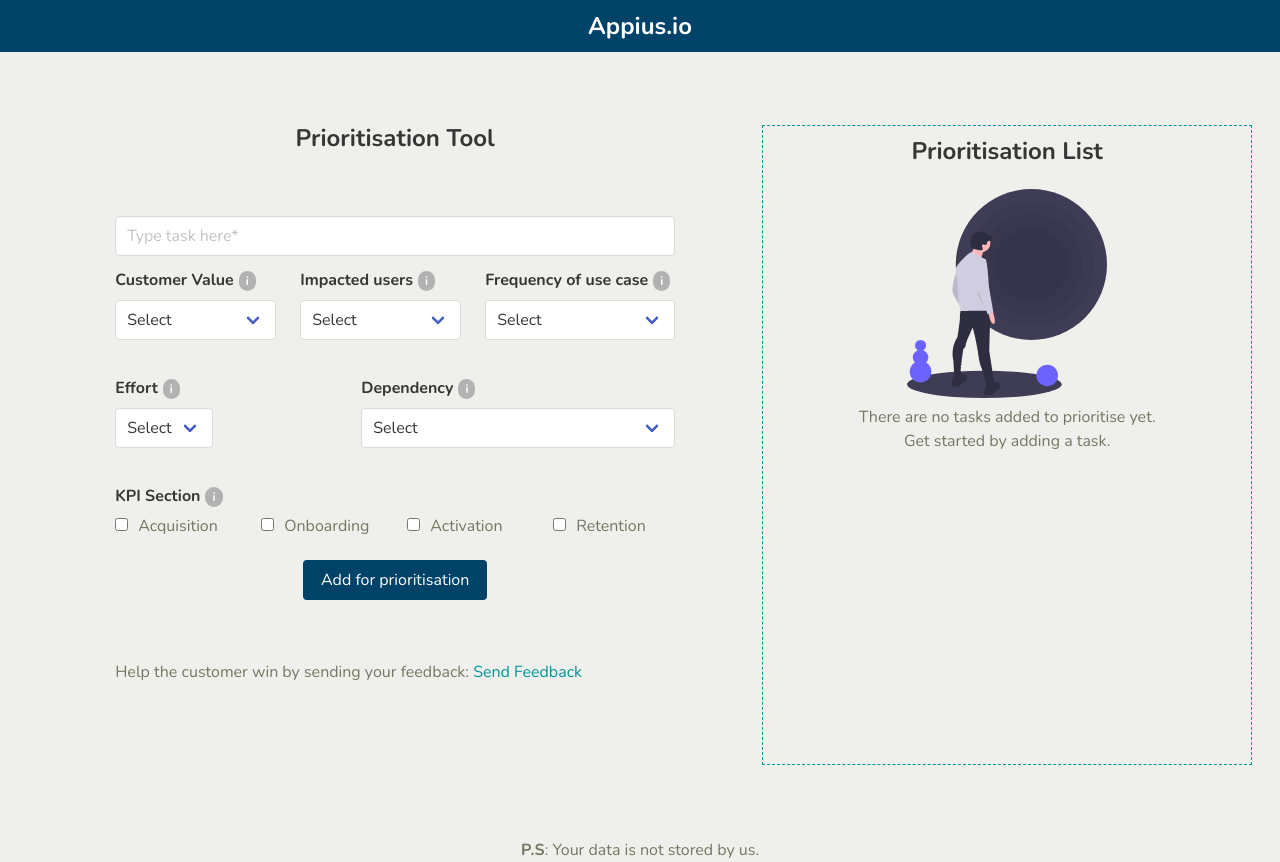
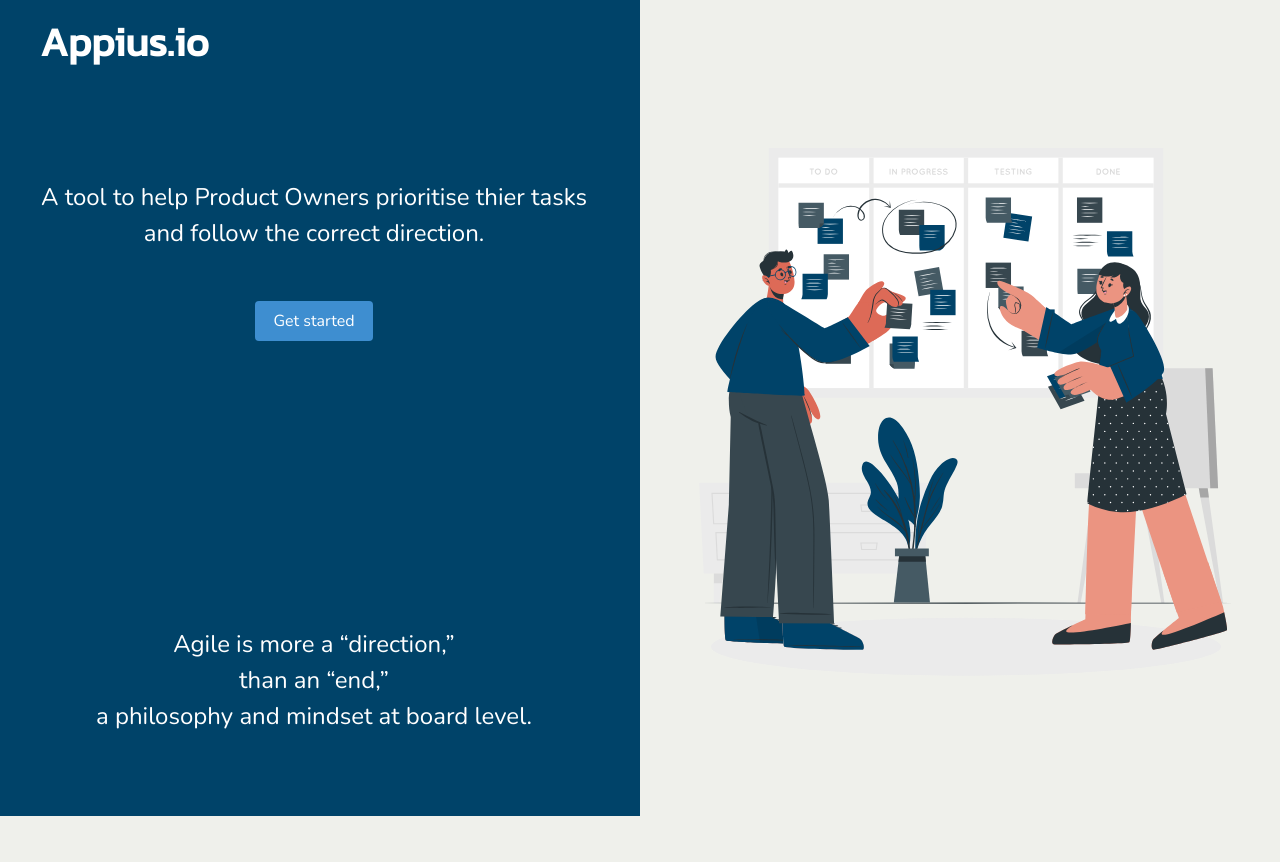
Before and after one commit to saugandhkaran/appius.io, a React (Create React App) app: page / in a window 1280 px wide. After the commit the page ends 816 px from the top, so only its background shows below. Built offline with nearby package versions, Linux system fonts and the light colour scheme.

Commit message:
ädded homepage

```diff
--- a/src/App.scss
+++ b/src/App.scss
@@ -1,6 +1,7 @@
 @charset "utf-8";
 // Import a Google Font
 @import url('https://fonts.googleapis.com/css?family=Nunito:400,700');
+@import url('https://fonts.googleapis.com/css2?family=Kanit:wght@100;300;400&display=swap');
 
 // Set your brand colors
 $navyblue: #004369;
@@ -36,8 +37,12 @@
 @import '../node_modules/bulma/sass/layout/hero.sass';
 @import '../node_modules/bulma/sass/layout/section.sass';
 
-.App {
+.prioritisation-tool  {
   max-width: 1200px;
   margin: 0 auto;
   padding: 0 10px;
 }
+
+h1, h2, h3, h4, h5, h6 {
+  font-family: 'Kanit', sans-serif;
+}
--- a/src/components/PriorityProgressModal.js
+++ b/src/components/PriorityProgressModal.js
@@ -3,14 +3,14 @@
 function PriorityProgressModal(props) {
   return (
     <div className="modal animate__animated animate__fadeIn is-active">
-    <div className="modal-background"></div>
+      <div className="modal-background"></div>
       <div className="modal-content center">
         <div className="columns">
           <div className="column"><img className="progress-images" alt="Calculating" src={calculating} /><p className="center">Calculating priority</p></div>
         </div>
         <progress className="progress is-small is-info" max="100"></progress>
       </div>
-    <button className="modal-close is-large" aria-label="close"></button>
+      <button className="modal-close is-large" aria-label="close"></button>
     </div>
   )
 }
--- a/src/components/UsTile.js
+++ b/src/components/UsTile.js
@@ -1,3 +1,4 @@
+import './UsTile.scss'
 import formEntries from '../resources/data/FormEntries';
 function UsTile(props) {
   const formula = new formEntries();
@@ -25,6 +26,9 @@
           {props.items.metrics.length > 0 && <p>KPI - {metrics} </p>}
         </div>
       </div>
+      {/* <footer class="card-footer">
+        <p class="card-footer-item">Remove task</p>
+      </footer> */}
     </div>)
 }
 
--- /dev/null
+++ b/src/components/UsTile.scss
@@ -0,0 +1,5 @@
+.card-footer{
+    .card-footer-item {
+        cursor: pointer;
+    }
+}
--- a/src/index.js
+++ b/src/index.js
@@ -3,14 +3,11 @@
 import './index.scss';
 import 'bulma';
 import App from './App';
-import TheHeader from './components/TheHeader';
 import reportWebVitals from './reportWebVitals';
 
 ReactDOM.render(
   <React.StrictMode>
-    <TheHeader />
     <div className="app"><App/></div>
-    <p className="center"><b>P.S</b>: Your data is not stored by us.</p>
   </React.StrictMode>,
   document.getElementById('root')
 );
--- a/src/index.scss
+++ b/src/index.scss
@@ -12,7 +12,7 @@
     monospace;
 }
 
-.app {
-  max-width: 1200px;
-  margin: 0 auto;
-}
+// .app {
+//   max-width: 1200px;
+//   margin: 0 auto;
+// }
--- /dev/null
+++ b/src/pages/Home/Home.js
@@ -0,0 +1,24 @@
+import './Home.scss';
+import landingImage from '../../resources/assets/home.svg';
+import { Link } from 'react-router-dom';
+function Home() {
+  return (
+    <div className="home columns is-vcentered">
+      <div className="column left-section">
+        <h2 className="title is-2 brand">Appius.io</h2>
+        <div className="home-description">
+          <p className="center">A tool to help Product Owners prioritise thier tasks <br />and follow the correct direction.</p>
+          <div className="center">
+            <Link to="/prioritytool"><button className="button is-info">Get started</button></Link>
+          </div>
+          <p className="bottom center">Agile is more a “direction,” <br />than an “end,” <br />a philosophy and mindset at board level.</p>
+        </div>
+      </div>
+      <div className="column right-section">
+        <img src={landingImage} alt="landing image" />
+      </div>
+    </div>
+  )
+}
+
+export default Home;
--- /dev/null
+++ b/src/pages/Home/Home.scss
@@ -0,0 +1,29 @@
+@import '../../App.scss';
+
+.home {
+    min-height: 100vh;
+}
+.left-section {
+    background-color: $navyblue;
+    min-height: 100vh;
+    .brand{padding:20px 40px;}
+    .title {color: white;}
+    .home-description {
+        padding: 50px 20px;
+        p {
+            color: white;
+            font-size: 1.5rem;
+            padding: 20px 0px;
+        }
+        .button {
+            margin: 30px 10px;
+        }
+        .bottom {
+            margin-top: 40%;
+        }
+    }
+}
+
+.right-section {
+    position: relative;
+}
--- a/src/pages/PrioritisationTool/PrioritisationTool.js
+++ b/src/pages/PrioritisationTool/PrioritisationTool.js
@@ -6,6 +6,8 @@
 import PriorityProgressModal from '../../components/PriorityProgressModal';
 import ConfirmationModal from '../../components/ConfirmationModal';
 import JsonTOCSV from '../../utils/JsonToCSV';
+import Header from '../../components/TheHeader';
+import TheHeader from '../../components/TheHeader';
 
 function PrioritisationTool() {
   const [items, setItems] = useState([]);
@@ -29,7 +31,7 @@
     formData.reset();
   }
 
-  let usList = items.map((item) => <UsTile items={item} key={item.name}/>);
+  let usList = items.map((item) => <UsTile items={item} key={item.name} />);
   const prioritize = () => {
     startModal();
     setTimeout(() => {
@@ -62,19 +64,21 @@
   }
 
   return (
+    <div>
+      <TheHeader />
       <div className="prioritisation-tool animate__animated animate__fadeIn">
         {showClearConfirmation && <ConfirmationModal modalInfo={deleteInfo} />}
         {showModal && <PriorityProgressModal totalItems={items.length} />}
         <div className="columns">
           <div className="roi-form-section column is-three-fifths">
-          <RoiForm setObjectFunction={ setObject }/>
+            <RoiForm setObjectFunction={setObject} />
           </div>
           <div className="list column">
             <h4 className="title is-4 center">Prioritisation List</h4>
-          { items.length === 0 && <div className="center">
-            <img className="noresult-image" src={noResultImage} alt="No results"/>
+            {items.length === 0 && <div className="center">
+              <img className="noresult-image" src={noResultImage} alt="No results" />
               <p>There are no tasks added to prioritise yet. <br />Get started by adding a task.</p>
-          </div> }
+            </div>}
             {usList}
             {items.length > 0 && <div className="list-button">
               <button className="button is-primary" onClick={prioritize}>Prioritise</button>
@@ -86,6 +90,7 @@
           </div>
         </div>
       </div>
+    </div>
   );
 }
 
--- a/src/router/routes.js
+++ b/src/router/routes.js
@@ -1,11 +1,15 @@
 import { BrowserRouter, Route, Switch } from 'react-router-dom';
 import PrioritisationTool from '../pages/PrioritisationTool/PrioritisationTool';
+import Home from '../pages/Home/Home';
 
-function Routes(){
+function Routes() {
   return (
     <BrowserRouter>
       <Switch>
-          <Route path="/">
+        <Route exact path="/">
+          <Home />
+        </Route>
+        <Route path="/prioritytool">
           <PrioritisationTool />
         </Route>
       </Switch>
```
Also changed, not shown: src/components/ConfirmationModal.js (+6 -6 lines), src/components/RoiForm.js (+4 -4 lines), src/resources/assets/home.svg (added). Lines whose indentation alone changed are shown as unchanged.
